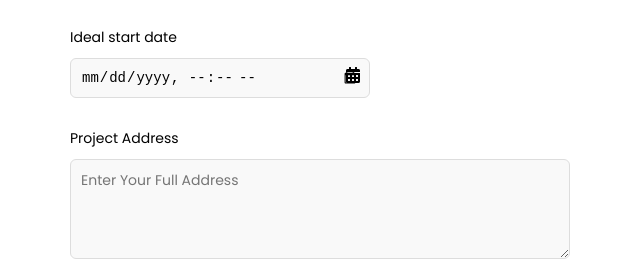
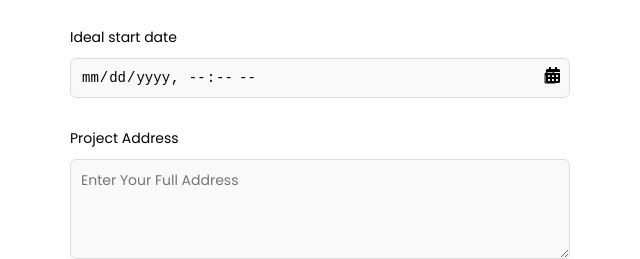
Before and after one commit to VinceRamirez1998/maximumbuild, a website: page contact.html in a window 1280 px wide. Shown: the part 797-1056 px from the top of the page, 320-960 px from the left. Drawn offline with Linux system fonts and the light colour scheme.

Commit message:
Contact form Ideal start date

```diff
--- a/contact.html
+++ b/contact.html
@@ -283,7 +283,7 @@
                 </div>
 
 
-                <div style="width: 300px;" class="form-group">
+                <div  class="form-group">
                     <label for="date">Ideal start date</label>
                     <div class="input-container">
                         <input type="datetime-local" id="date" name="date" required>
--- a/styles.css
+++ b/styles.css
@@ -2042,23 +2042,31 @@ padding-top: 100px;
 }
 
 
-
 .input-container {
     position: relative;
+    width: 100%; /* Makes it responsive */
 }
 
 .input-container input {
-    width: 100%;
-    padding-right: 30px; /* Space for the icon */
+    width: 100%; /* Full width of its parent container */
+    padding-right: 40px; /* Space for the icon */
+    box-sizing: border-box; /* To account for padding in width calculation */
 }
 
 .input-container i {
     position: absolute;
     top: 50%;
-    right: 10px; /* Adjust as needed */
+    right: 10px;
     transform: translateY(-50%);
-    pointer-events: none; /* So the icon doesn't interfere with input interaction */
-}
+    pointer-events: none; /* Icon won't block input interaction */
+}
+
+@media screen and (max-width: 600px) {
+    .input-container input {
+        padding-right: 30px; /* Adjust padding for smaller screens */
+    }
+}
+
 
 
 
```
